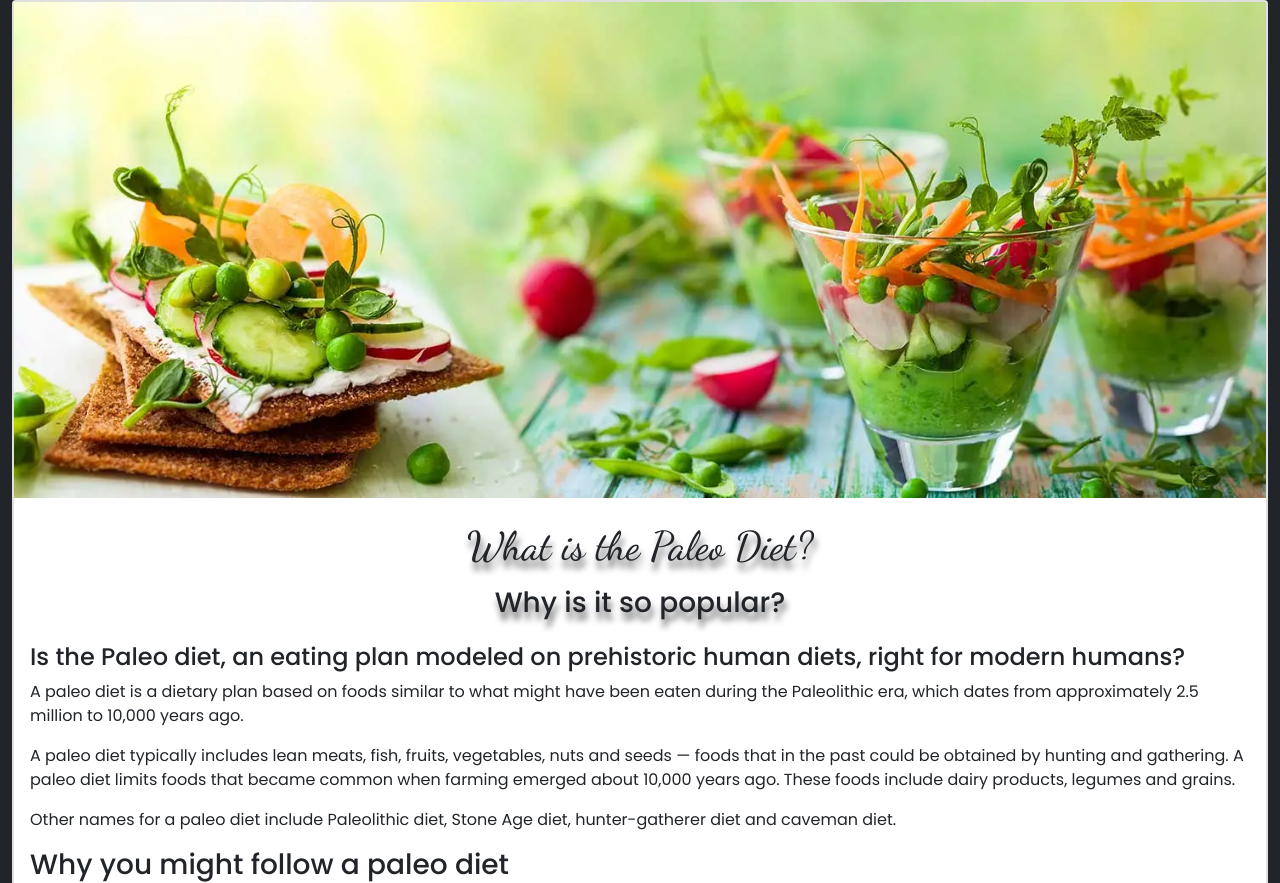
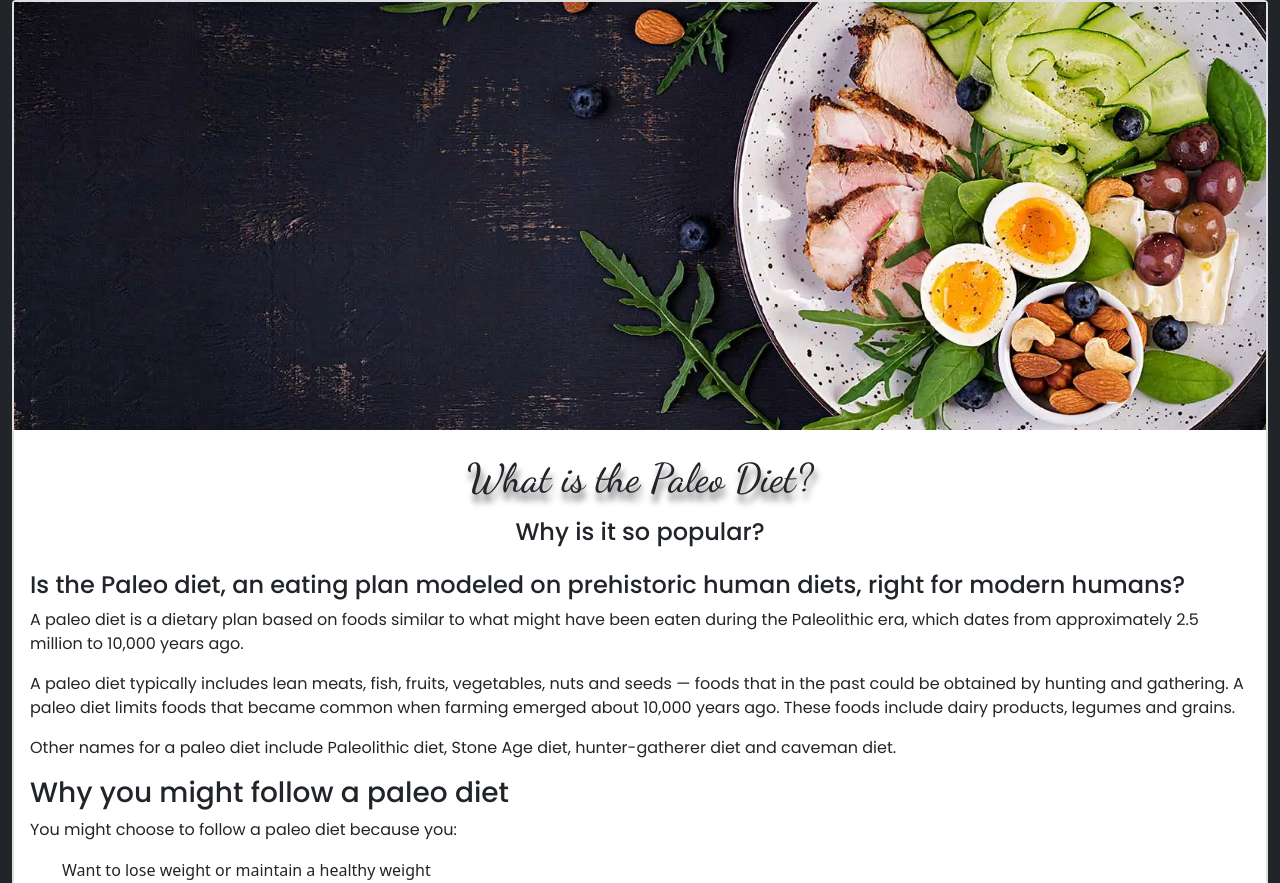
Before and after one commit to JoyZadan/paleo-recipes, a Flask app: page /about in a window 1280 px wide. Shown: the part 59-942 px from the top of the page. Run offline with Flask 2, Linux system fonts and the light colour scheme.

Commit message:
replace image, WIP

```diff
--- a/paleorecipes/templates/about.html
+++ b/paleorecipes/templates/about.html
@@ -33,10 +33,10 @@
         <div class="container-fluid bg-dark">
             <div class="card">
                 <div class="card col-12">
-                    <img src="{{ url_for('static', filename='images/green-foods.webp') }}" class="h-25" alt="paleo diet ingredients">
+                    <img src="{{ url_for('static', filename='images/about-paleo-img.webp') }}" class="h-25" alt="paleo diet">
                     <div class="card-body">
                         <h1 class="text-center text-dark mt-2">What is the Paleo Diet?</h1>
-                        <p class=" text-center paleo-font mt-3 h3">Why is it so popular?</p>
+                        <p class=" text-center mt-3 h4 mb-3">Why is it so popular?</p>
                         <div class="max-vw-90">
                             <h2 class="h4 mt-4">Is the Paleo diet, an eating plan modeled on prehistoric human diets,
                                 right for modern humans?</h2>
```
Also changed, not shown: paleorecipes/static/images/about-paleo-img.webp (added).
